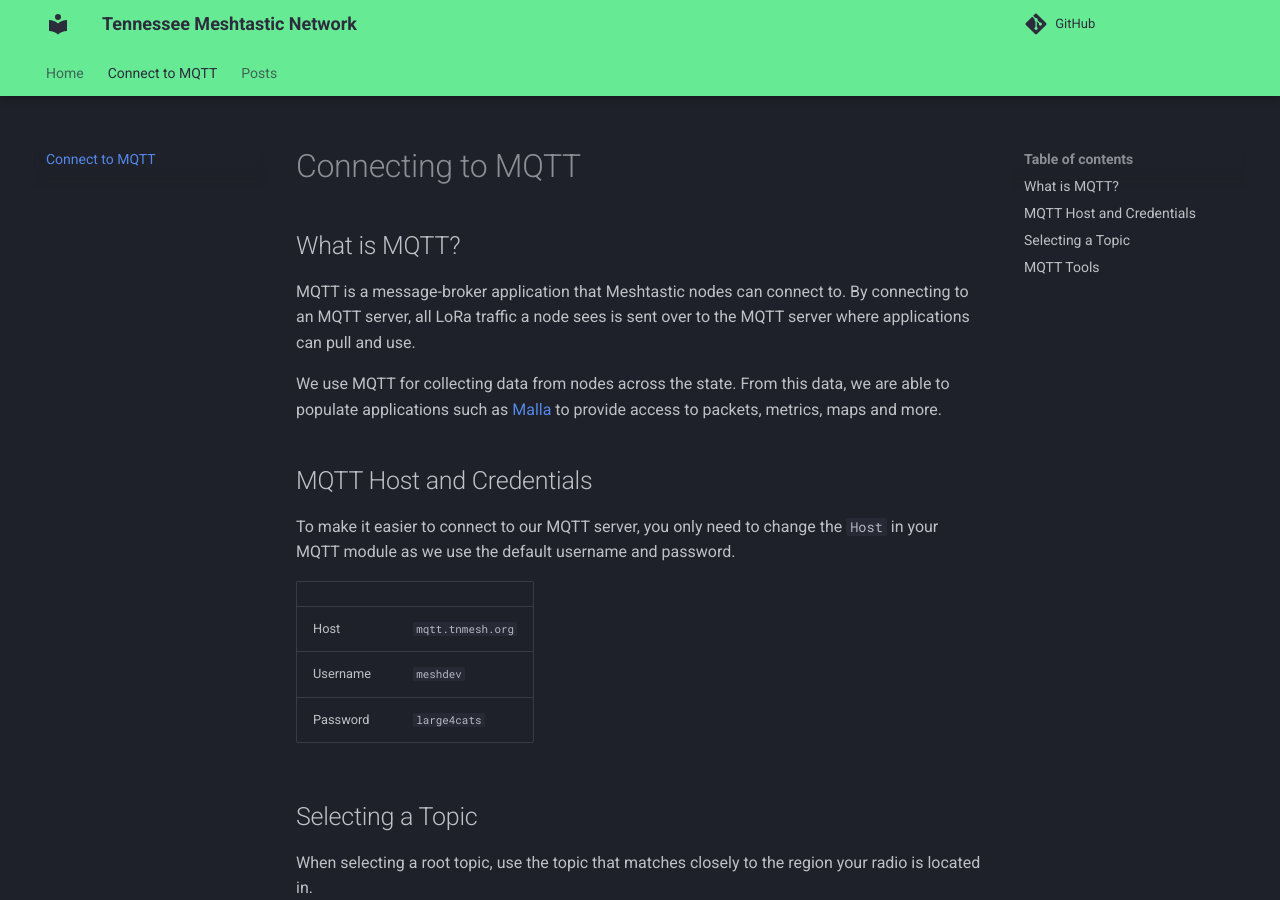
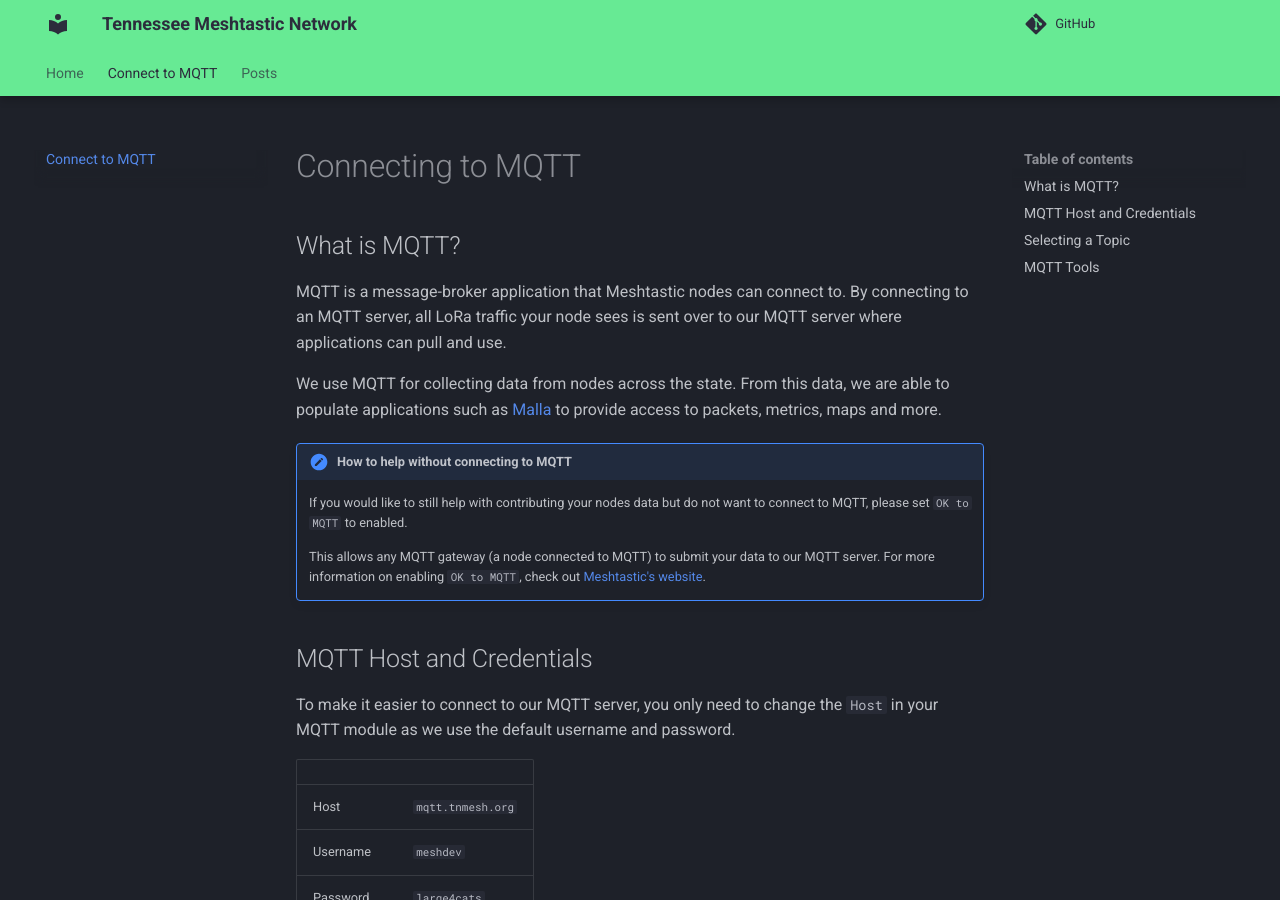
Before and after one commit to tnmesh/homepage, an MkDocs documentation site: the page built from docs/mqtt.md, in a window 1280 px wide and 900 px high. Built offline with MkDocs 1.6.1 and Material for MkDocs 9.7.7, drawn with Linux system fonts in a browser that asks for light colours; comment, search, counter and statistics services are not loaded.

Commit message:
feat: reminder for enabling Ok to MQTT to contribute data

```diff
--- a/docs/mqtt.md
+++ b/docs/mqtt.md
@@ -2,9 +2,15 @@
 
 ## What is MQTT?
 
-MQTT is a message-broker application that Meshtastic nodes can connect to. By connecting to an MQTT server, all LoRa traffic a node sees is sent over to the MQTT server where applications can pull and use.
+MQTT is a message-broker application that Meshtastic nodes can connect to. By connecting to an MQTT server, all LoRa traffic your node sees is sent over to our MQTT server where applications can pull and use.
 
 We use MQTT for collecting data from nodes across the state. From this data, we are able to populate applications such as [Malla](https://malla.tnmesh.org) to provide access to packets, metrics, maps and more.
+
+!!! note "How to help without connecting to MQTT"
+    If you would like to still help with contributing your nodes data but do not want to connect to MQTT, please set `OK to MQTT` to enabled.
+
+    This allows any MQTT gateway (a node connected to MQTT) to submit your data to our MQTT server. For more information on enabling `OK to MQTT`, check out [Meshtastic's website](https://meshtastic.org/docs/configuration/radio/lora/#ok-to-mqtt).
+
 
 ## MQTT Host and Credentials
 To make it easier to connect to our MQTT server, you only need to change the `Host` in your MQTT module as we use the default username and password.
```
